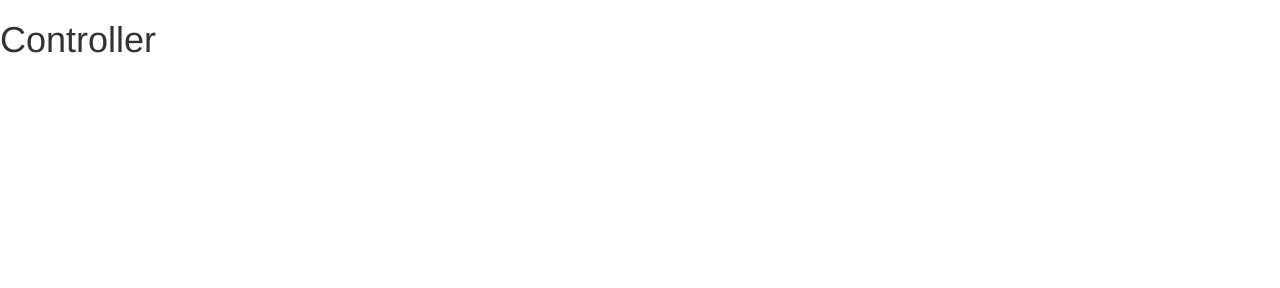
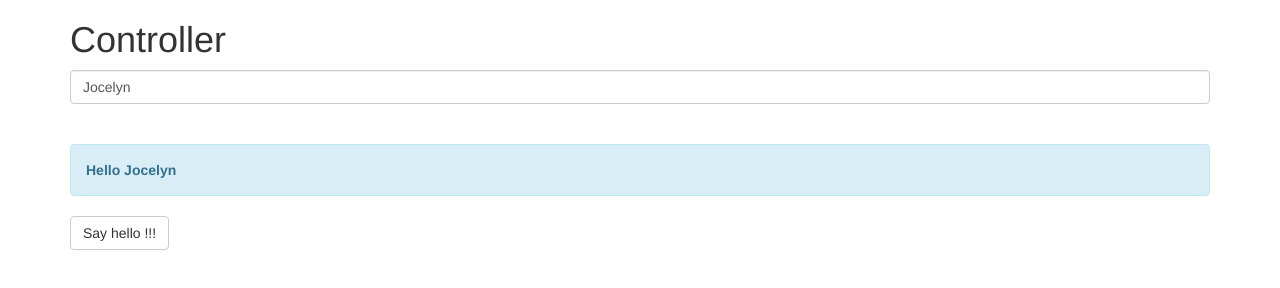
Before and after one commit to jntakpe/angular-tp, a website: page index.html in a window 1280 px wide. Drawn offline with nearby package versions, Linux system fonts and the light colour scheme.

Commit message:
Exemple controller

```diff
--- a/index.html
+++ b/index.html
@@ -5,10 +5,25 @@
     <link rel="stylesheet" href="bower_components/bootstrap/dist/css/bootstrap.min.css"/>
     <title>Controller</title>
 </head>
-<body>
+<body ng-app="myApp">
+
+<div class="container" ng-controller="SomeCtrl">
     <h1>Controller</h1>
+    <input type="text" class="form-control" ng-model="name" style="margin-bottom: 40px"/>
 
+    <div class="alert alert-info"><strong>Hello {{ name }}</strong></div>
+    <button class="btn btn-default" ng-click="sayHello()">Say hello !!! </button>
+</div>
 <script src="bower_components/jquery/dist/jquery.min.js"></script>
 <script src="bower_components/angular/angular.min.js"></script>
+<script>
+    var myApp = angular.module('myApp', []);
+    myApp.controller('SomeCtrl', function ($scope) {
+        $scope.name = "Jocelyn";
+        $scope.sayHello = function () {
+            alert('hello ' + $scope.name);
+        };
+    });
+</script>
 </body>
 </html>
```
